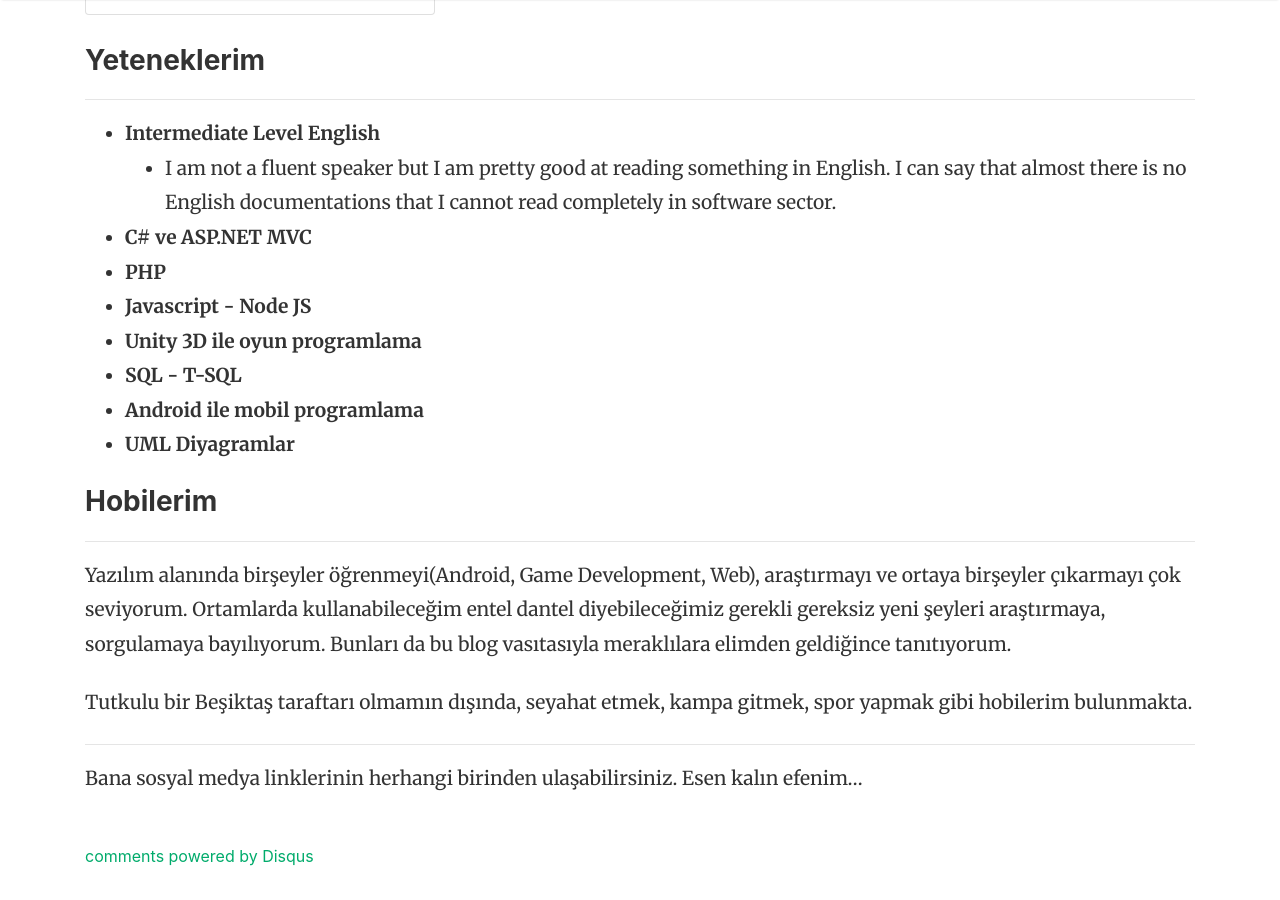
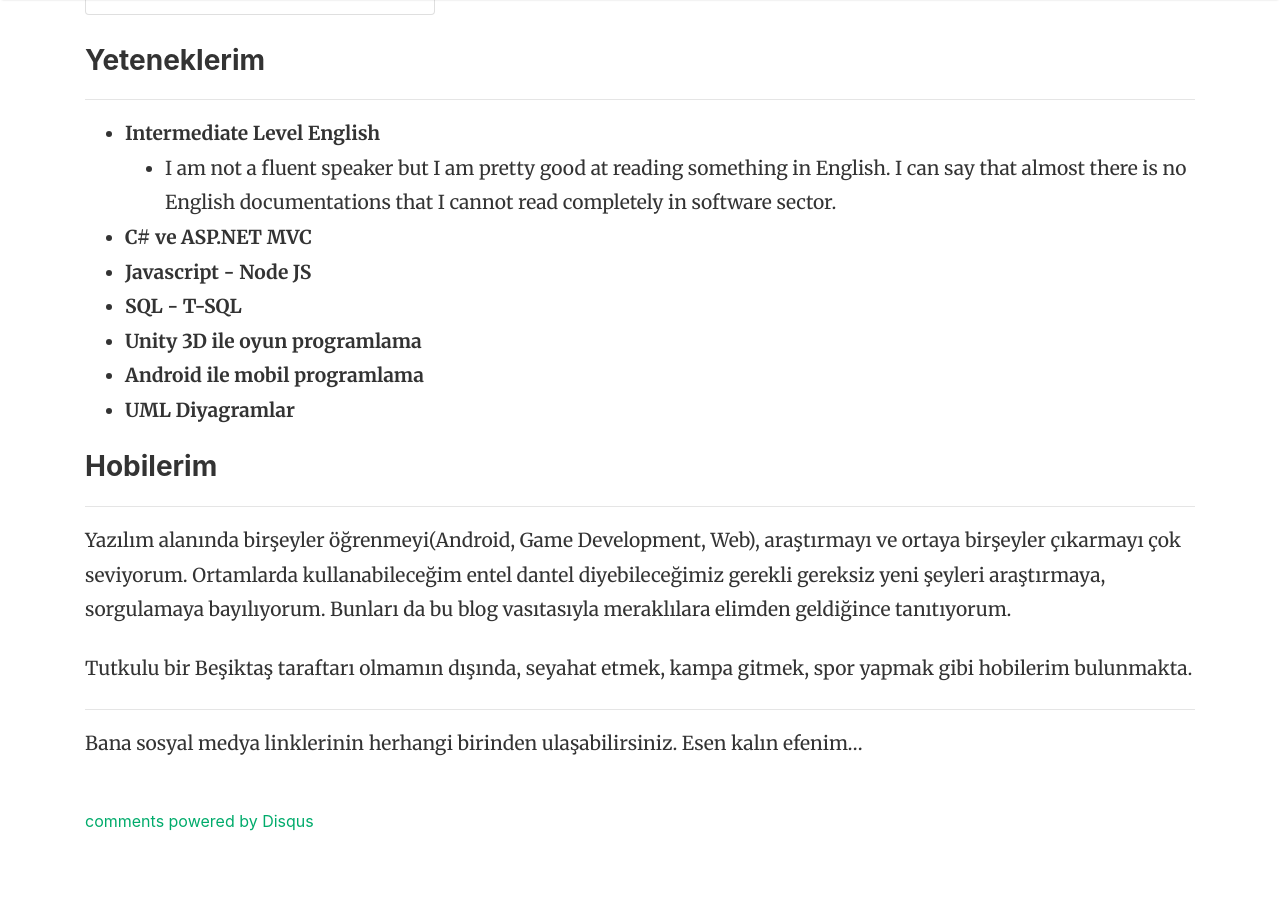
Before and after one commit to erkanceylan/blog, a Jekyll site: the page built from about.md, in a window 1280 px wide and 900 px high, scrolled down 2629 px. Built offline with Jekyll 4.4.1, drawn with Linux system fonts in a browser that asks for light colours; comment, search, counter and statistics services are not loaded.

Commit message:
Update about.md

```diff
--- a/about.md
+++ b/about.md
@@ -92,12 +92,12 @@ Kendimden bahsetmem gerekirse, 23 yaşındayım. Sakarya Üniversitesi, Bilgisay
 - __Intermediate Level English__
 	- I am not a fluent speaker but I am pretty good at reading something in English. I can say that almost there is no English documentations that I cannot read completely in software sector.
 - __C# ve ASP.NET MVC__
-- __PHP__
 - __Javascript - Node JS__
+- __SQL - T-SQL__
 - __Unity 3D ile oyun programlama__
-- __SQL - T-SQL__
 - __Android ile mobil programlama__
 - __UML Diyagramlar__
+
 
 ### Hobilerim
 -----
```
